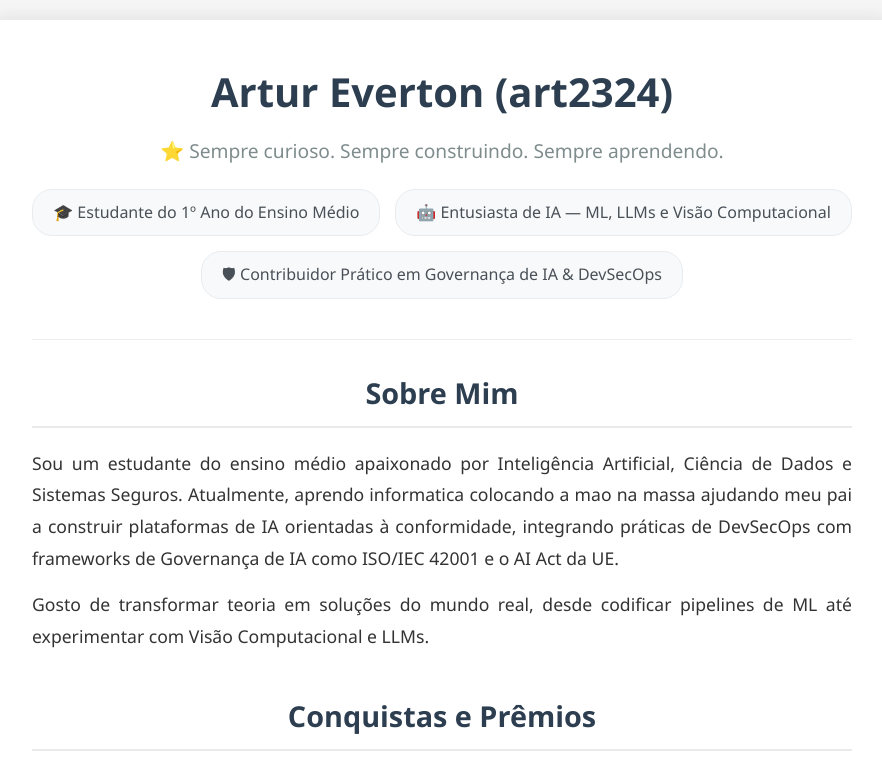
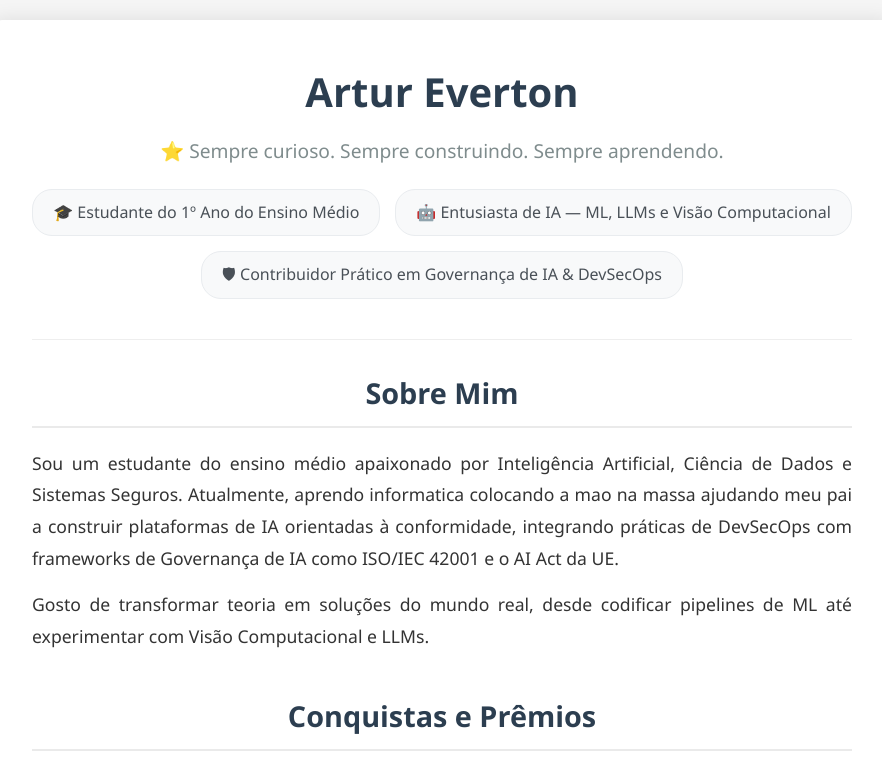
Before and after one commit to art2324/art2324.github.io, a plain HTML site: page index.html in a window 1280 px wide. Shown: the top 768 px of the page, without its empty margins (198-1080 px from the left). Drawn offline with Linux system fonts and the light colour scheme.

Commit message:
Update index.html

```diff
--- a/index.html
+++ b/index.html
@@ -287,7 +287,7 @@
 <body>
     <div class="container" id="resume-content">
         <header>
-            <h1>Artur Everton (art2324)</h1>
+            <h1>Artur Everton</h1>
             <p class="tagline">⭐ Sempre curioso. Sempre construindo. Sempre aprendendo.</p>
 
             <div class="profile-info">
```
